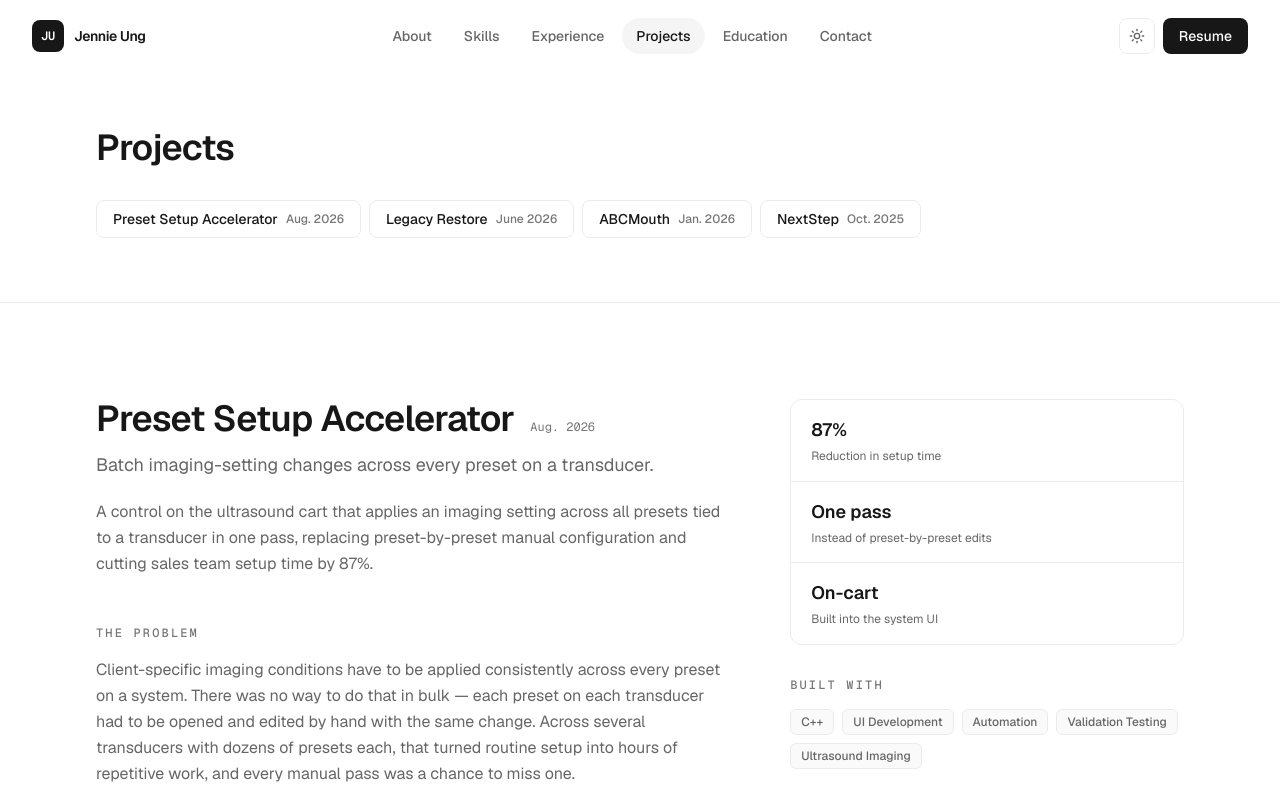
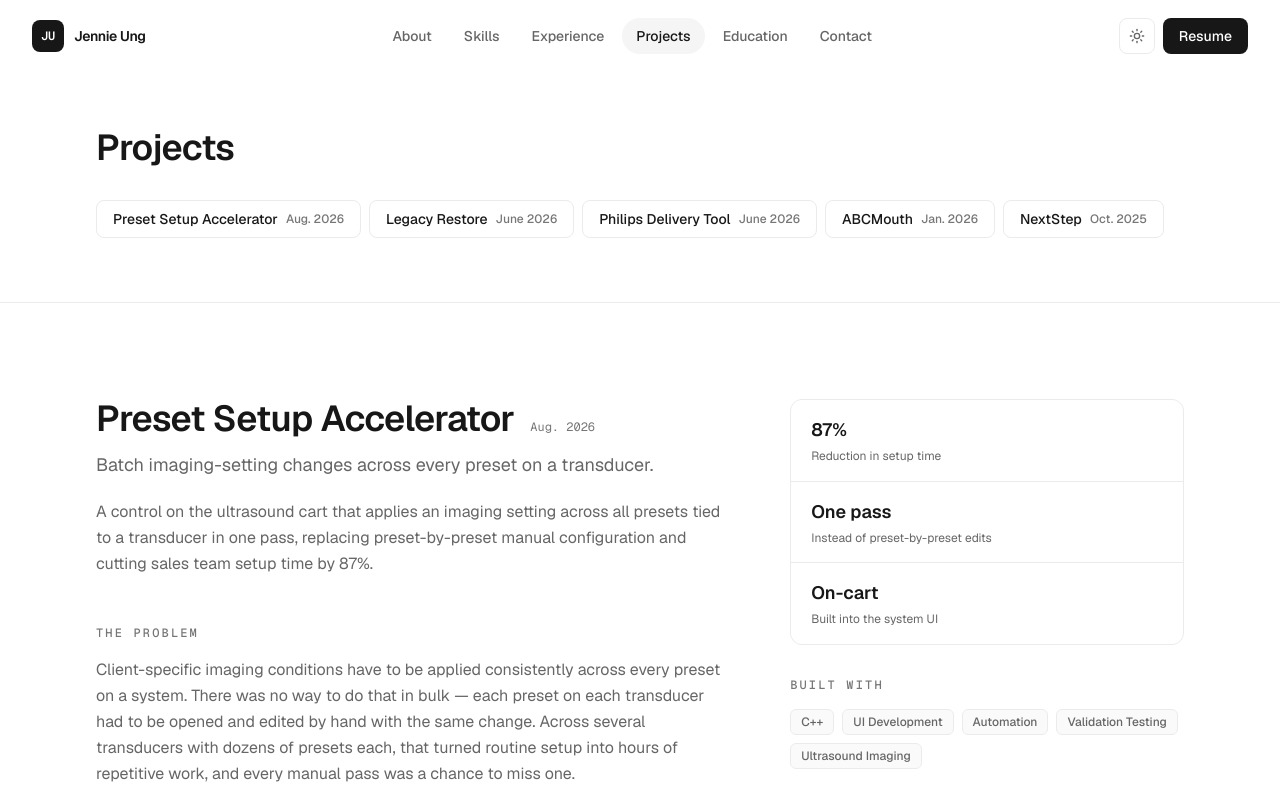
Before and after one commit to ujenniee/jennieung.github.io, a Next.js app: page /projects in a window 1280 px wide. Shown: the top 800 px of the page. Built offline with nearby package versions, Linux system fonts and the light colour scheme.

Commit message:
Add Philips Delivery Tool project; hide empty project links

```diff
--- a/components/projects/project-card.tsx
+++ b/components/projects/project-card.tsx
@@ -91,17 +91,7 @@ function ProjectLink({
   label: string;
   icon: React.ComponentType<{ className?: string }>;
 }) {
-  if (!href) {
-    return (
-      <span
-        className="inline-flex cursor-not-allowed items-center gap-1.5 text-sm text-subtle-foreground"
-        title={`${label} link not added yet`}
-      >
-        <Lock className="size-3.5" />
-        {label}
-      </span>
-    );
-  }
+  if (!href) return null;
 
   return (
     <a
--- a/components/sections/featured-projects.tsx
+++ b/components/sections/featured-projects.tsx
@@ -19,7 +19,7 @@ export function FeaturedProjects() {
         </Reveal>
       </div>
 
-      <RevealGroup className="mt-12 grid gap-6 lg:grid-cols-2">
+      <RevealGroup className="mt-12 grid gap-6 md:grid-cols-2 lg:grid-cols-3">
         {featuredProjects.map((project) => (
           <RevealItem key={project.slug} className="h-full">
             <ProjectCard project={project} />
--- a/data/projects.ts
+++ b/data/projects.ts
@@ -85,6 +85,57 @@ export const projects: Project[] = [
       ],
       result:
         "Upgrades became reversible. A single problematic preset can be rolled back while a fix is developed instead of halting a line, and the sales team can demo old and new presets side by side to show measurable imaging improvements.",
+    },
+  },
+  {
+    slug: "philips-delivery-tool",
+    title: "Philips Delivery Tool",
+    tagline: "One GUI for the entire preset delivery workflow — Git, PRs, docs, and array-level diffs.",
+    description:
+      "A Python GUI that wraps the Git CLI and GitHub REST API to collapse preset delivery — branch, commit, push, PR, reviewer assignment, Change Set Document, preflight — into a single reviewed workflow, with index-specific diffs for array-based JSON parameters.",
+    date: "June 2026",
+    featured: true,
+    proprietary: true,
+    outcomes: [
+      { metric: "Hours/week", label: "Of admin work reclaimed" },
+      { metric: "Index-level", label: "Diffs for array parameters" },
+      { metric: "One surface", label: "Replaces five tool context switches" },
+    ],
+    stack: ["Python", "Git", "GitHub REST API", "GUI Development", "JSON", "Automation"],
+    links: {},
+    caseStudy: {
+      problem:
+        "Once a transducer preset is optimized, the change has to land in the central repository for every ultrasound preset across transducers. Getting it there meant a long chain of manual steps: Git operations, a Change Set Document, a pull request, chasing approvals, then starting preflight. Engineers collectively lost hours every week to it. The same change was documented twice, once in the Change Set Document and again in the PR description. Reviewers were added by hand on every PR. And reviewing the change itself was the worst part — preset parameters live in large one- and multi-dimensional arrays, so standard diff tools report that a value changed without identifying which index it belongs to, leaving engineers counting array positions by hand.",
+      approach: [
+        "Built a Python GUI wrapping the Git CLI so branch creation, staging, commit, push, and pull all happen in one place.",
+        "Integrated the GitHub REST API to fetch repo collaborators, assign reviewers automatically, open pull requests, detect when the approval threshold is met, and start preflight.",
+        "Wrote a JSON diff layer that reports changes by parameter name and array index — including pointer type and pointer index — instead of raw value-level output.",
+        "Generated Change Set Documents and PR descriptions from the same parameter-change summary, eliminating the duplicate write-up.",
+      ],
+      decisions: [
+        {
+          title: "Centralize the delivery workflow in one GUI",
+          body: "Most preset delivery steps follow a predictable pattern that doesn't require engineering judgment, so wrapping them in a GUI removed the context switching between Git Bash, VS Code, GitHub, documentation folders, and browser tabs. It also made the process consistent across engineers, prevented common Git errors, and gave newer engineers a path to follow instead of tribal knowledge.",
+        },
+        {
+          title: "Keep engineers in control instead of automating every step",
+          body: "The tool never commits or delivers without confirmation. Engineers still review changed files before staging, select what to commit, edit the commit message, review generated summaries and PR descriptions, and decide whether to start preflight. Preset updates need engineering judgment — the goal was to remove the administrative overhead around review, not the review itself.",
+        },
+        {
+          title: "Generate both high-level and low-level change summaries",
+          body: "Different reviewers need different detail. The high-level summary gives scope — affected transducer, affected preset, changed parameter names, type of change — while the low-level summary carries exact value changes with pointer type and index. Producing both means a reviewer can skim or verify without asking someone to reconstruct the change.",
+        },
+        {
+          title: "Index-specific diffs for array-based parameters",
+          body: "This is the decision that addresses the sharpest pain point. Standard diffs show that an array value moved but not which parameter index it maps to, so engineers were counting positions manually. Surfacing the index directly makes large arrays transparent and removes the class of review error where an unintended parameter change slips past unnoticed.",
+        },
+        {
+          title: "Selective value restores during diff review",
+          body: "Real optimization work often produces a file where most changes are good and a few specific values or pointer indices are not. Allowing a restore at the individual value level — rather than accepting or rejecting a whole file — avoids sending engineers back to hand-edit JSON buried inside large arrays, which is exactly where mistakes happen.",
+        },
+      ],
+      result:
+        "Preset delivery went from a multi-tool chain to a single reviewed workflow. Engineers stopped counting array indices by hand, stopped writing the same change summary twice, and stopped manually assigning reviewers — while keeping approval over every step that requires judgment. The reclaimed hours went back to optimization work instead of administration.",
     },
   },
   {
```
